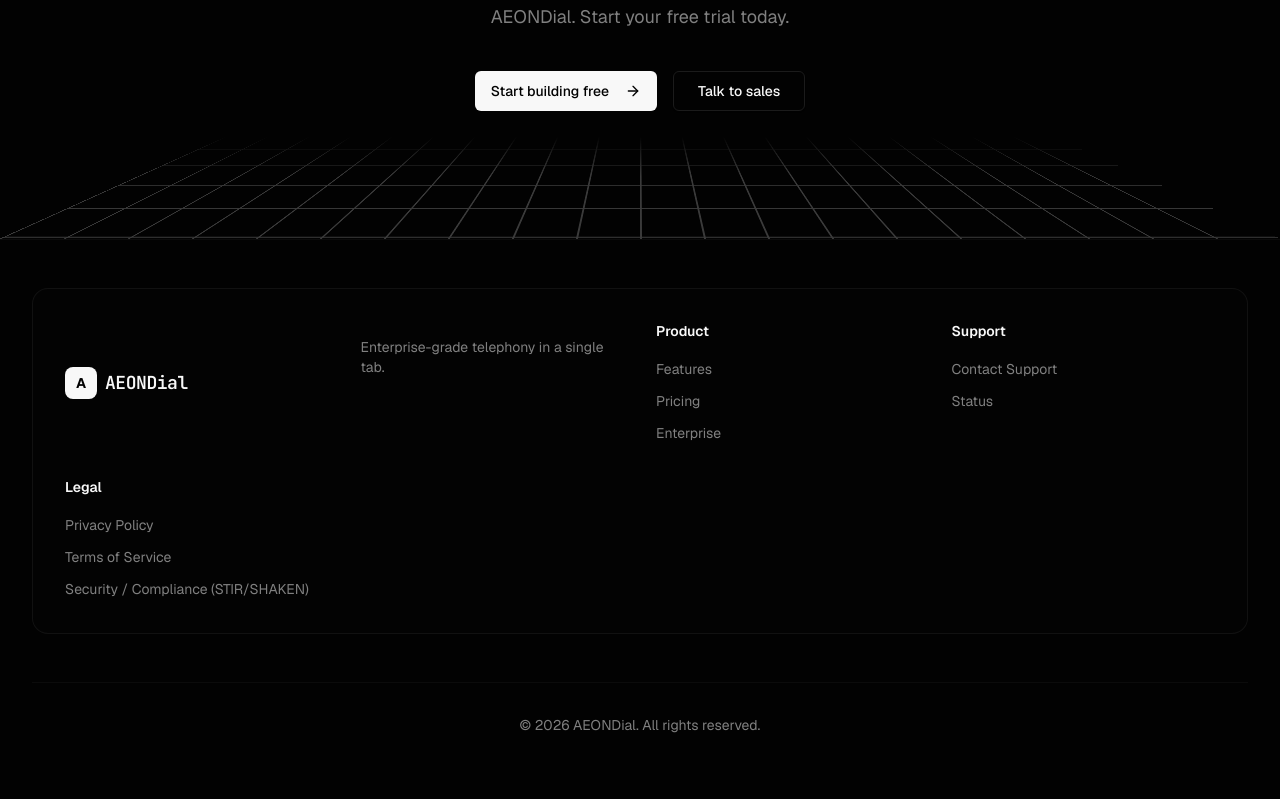
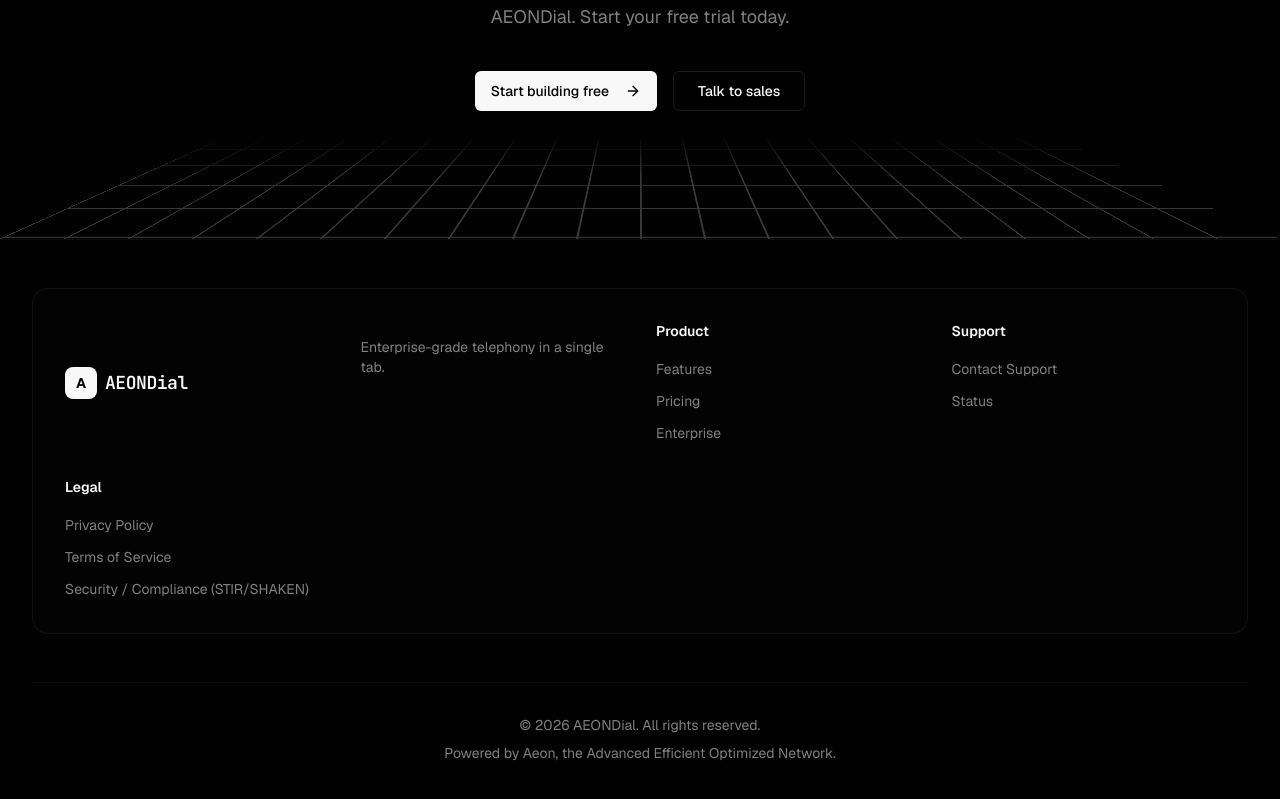
Before and after one commit to rosegoldcruz/aeondial-homepage, a Next.js app: page / in a window 1280 px wide. Shown: the part 6373-7172 px from the top of the page. Built offline with nearby package versions, Linux system fonts and the light colour scheme.

Commit message:
Finalize AEONDial branding and fix testimonials client build

```diff
--- a/app/layout.tsx
+++ b/app/layout.tsx
@@ -10,8 +10,8 @@ const _jetbrainsMono = JetBrains_Mono({ subsets: ["latin"] })
 export const metadata: Metadata = {
   title: "AEONDial — Talk More. Close Faster.",
   description:
-    "A next-generation development platform designed for teams building with React, Next.js, and modern cloud technologies.",
-  generator: "v0.app",
+    "A next-generation development platform designed for teams building with React, Next.js, and modern cloud technologies. Powered by Aeon, the Advanced Efficient Optimized Network.",
+  generator: "Aeon the Advanced Efficient Optimized Network",
   icons: {
     icon: [
       {
--- a/components/footer.tsx
+++ b/components/footer.tsx
@@ -78,6 +78,9 @@ export function Footer() {
           <p className="text-center text-sm text-muted-foreground">
             © {new Date().getFullYear()} AEONDial. All rights reserved.
           </p>
+          <p className="mt-2 text-center text-sm text-muted-foreground">
+            Powered by Aeon, the Advanced Efficient Optimized Network.
+          </p>
         </div>
       </div>
     </footer>
--- a/components/testimonials-section.tsx
+++ b/components/testimonials-section.tsx
@@ -1,3 +1,5 @@
+"use client"
+
 const testimonials = [
   {
     company: "Kingpin Install",
--- a/package.json
+++ b/package.json
@@ -1,5 +1,5 @@
 {
-  "name": "my-v0-project",
+  "name": "aeon-the-advanced-efficient-optimized-network",
   "version": "0.1.0",
   "private": true,
   "scripts": {
```
Also changed, not shown: 1 other file (tests, documents, lock files or other folders).
